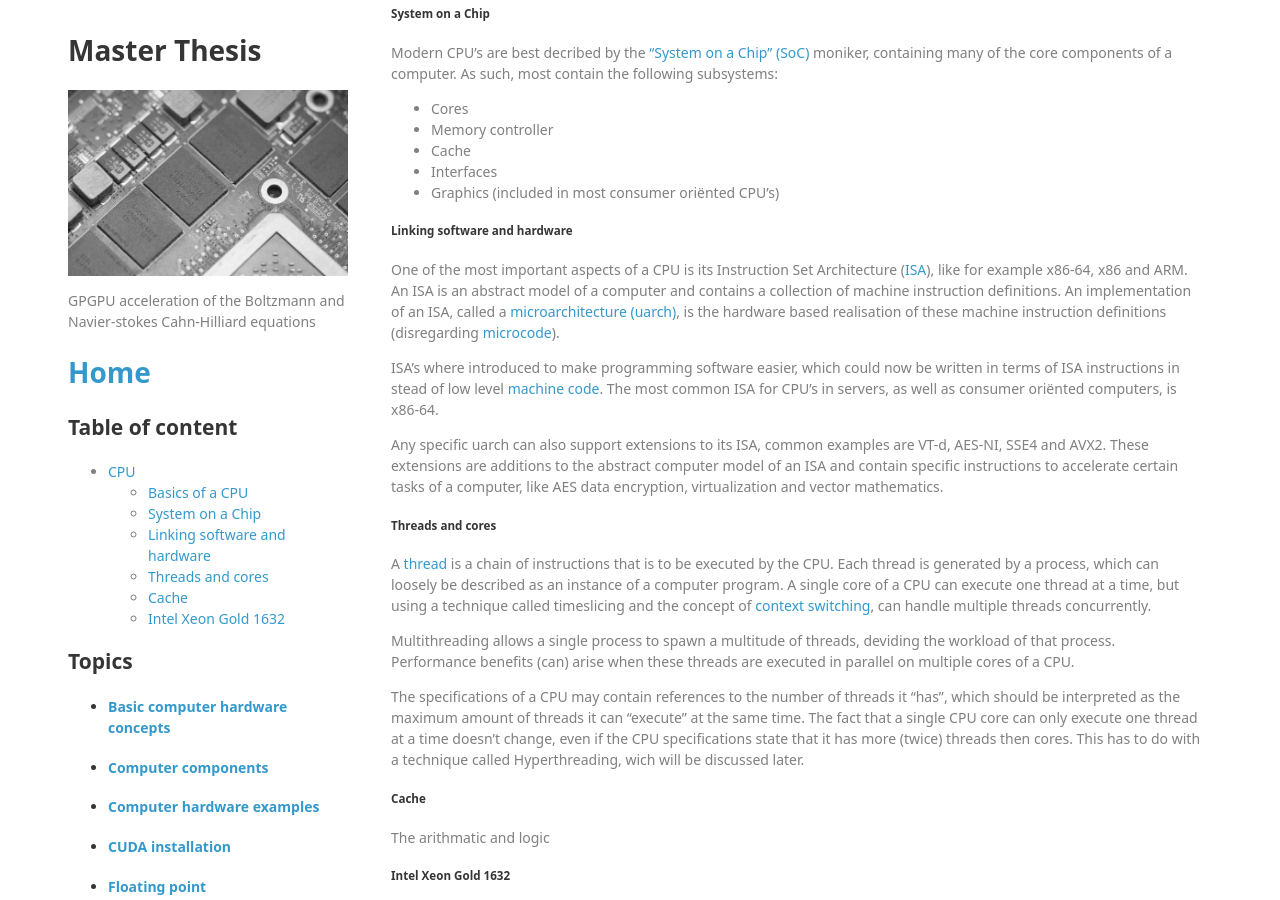
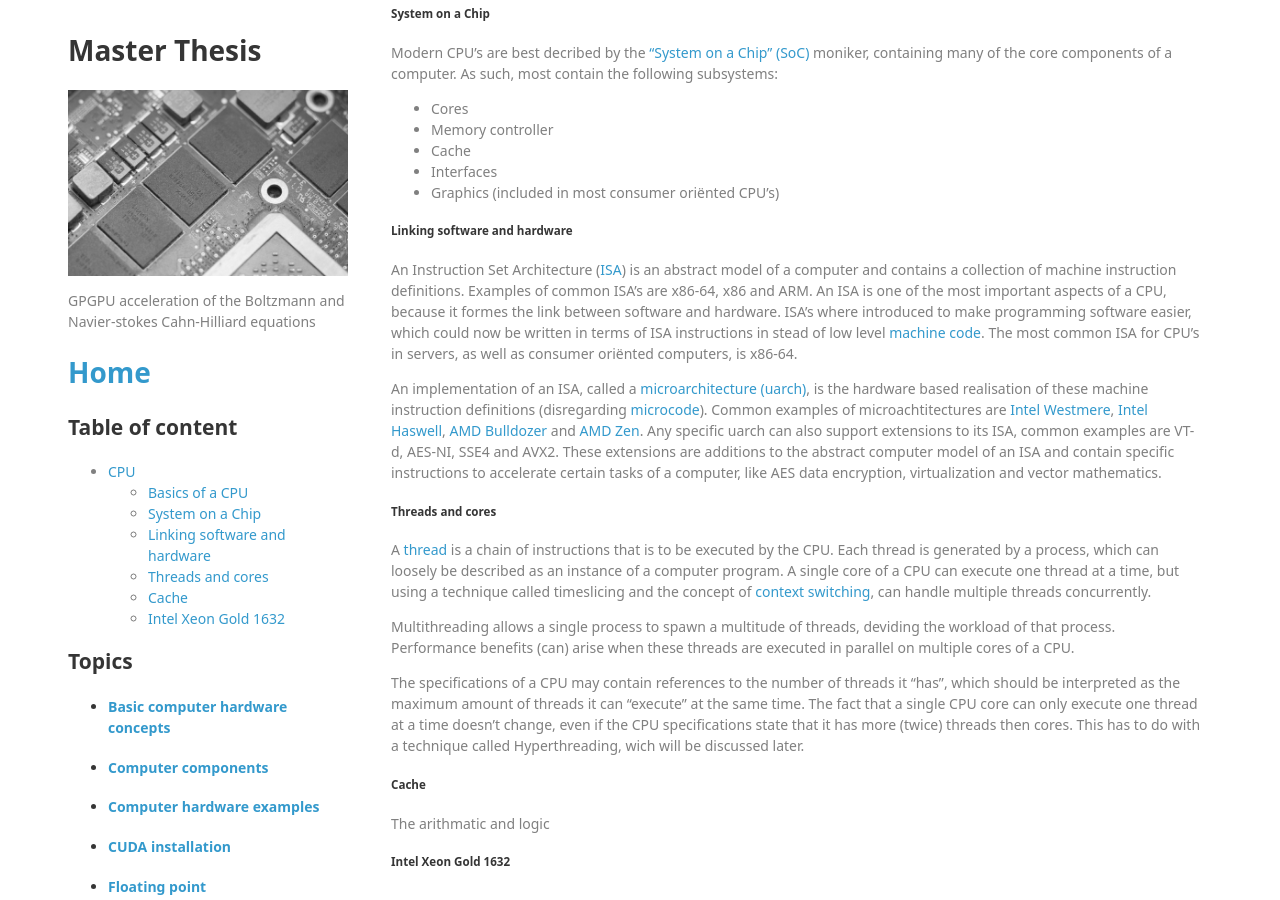
Before and after one commit to lucasbekker/lucasbekker.github.io, a Jekyll site: the page built from _sections/Computer_components.md, in a window 1280 px wide and 900 px high, scrolled down 585 px. Built offline with Jekyll 4.4.1, drawn with Linux system fonts in a browser that asks for light colours; nearby versions of some CDN libraries.

Commit message:
Further refinement on ISA subsection

```diff
--- a/_sections/Computer_components.md
+++ b/_sections/Computer_components.md
@@ -27,11 +27,9 @@
 
 ##### Linking software and hardware
 
-One of the most important aspects of a CPU is its Instruction Set Architecture ([ISA](https://en.wikipedia.org/wiki/Instruction_set_architecture)), like for example x86-64, x86 and ARM. An ISA is an abstract model of a computer and contains a collection of machine instruction definitions. An implementation of an ISA, called a [microarchitecture (uarch)](https://en.wikipedia.org/wiki/Microarchitecture), is the hardware based realisation of these machine instruction definitions (disregarding [microcode](https://en.wikipedia.org/wiki/Microcode)).
+An Instruction Set Architecture ([ISA](https://en.wikipedia.org/wiki/Instruction_set_architecture)) is an abstract model of a computer and contains a collection of machine instruction definitions. Examples of common ISA's are x86-64, x86 and ARM. An ISA is one of the most important aspects of a CPU, because it formes the link between software and hardware. ISA's where introduced to make programming software easier, which could now be written in terms of ISA instructions in stead of low level [machine code](https://en.wikipedia.org/wiki/Machine_code). The most common ISA for CPU's in servers, as well as consumer oriënted computers, is x86-64.
 
-ISA's where introduced to make programming software easier, which could now be written in terms of ISA instructions in stead of low level [machine code](https://en.wikipedia.org/wiki/Machine_code). The most common ISA for CPU's in servers, as well as consumer oriënted computers, is x86-64.
-
-Any specific uarch can also support extensions to its ISA, common examples are VT-d, AES-NI, SSE4 and AVX2. These extensions are additions to the abstract computer model of an ISA and contain specific instructions to accelerate certain tasks of a computer, like AES data encryption, virtualization and vector mathematics.
+An implementation of an ISA, called a [microarchitecture (uarch)](https://en.wikipedia.org/wiki/Microarchitecture), is the hardware based realisation of these machine instruction definitions (disregarding [microcode](https://en.wikipedia.org/wiki/Microcode)). Common examples of microachtitectures are [Intel Westmere](https://en.wikipedia.org/wiki/Westmere_(microarchitecture)), [Intel Haswell](https://en.wikipedia.org/wiki/Haswell_%28microarchitecture%29), [AMD Bulldozer](https://en.wikipedia.org/wiki/Bulldozer_(microarchitecture)) and [AMD Zen](https://en.wikipedia.org/wiki/Zen_(microarchitecture)). Any specific uarch can also support extensions to its ISA, common examples are VT-d, AES-NI, SSE4 and AVX2. These extensions are additions to the abstract computer model of an ISA and contain specific instructions to accelerate certain tasks of a computer, like AES data encryption, virtualization and vector mathematics.
 
 ##### Threads and cores
 
```
